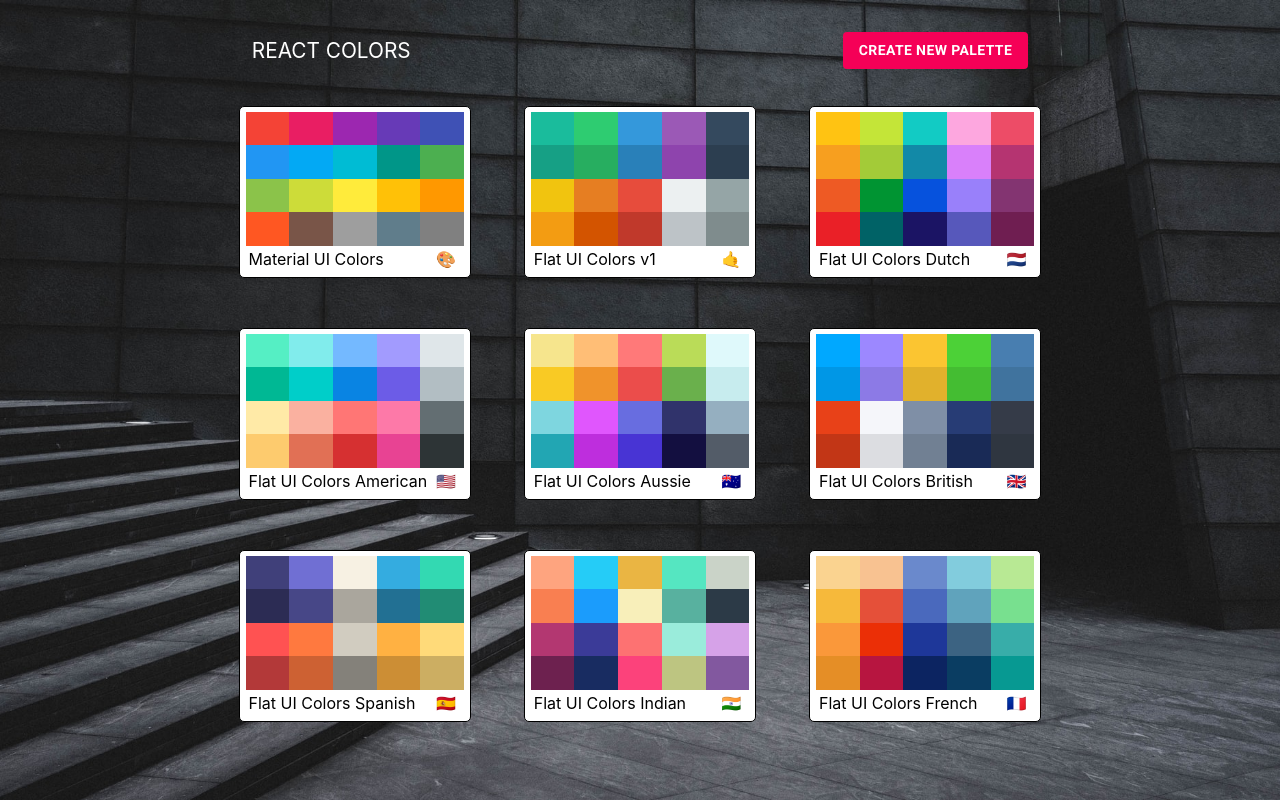
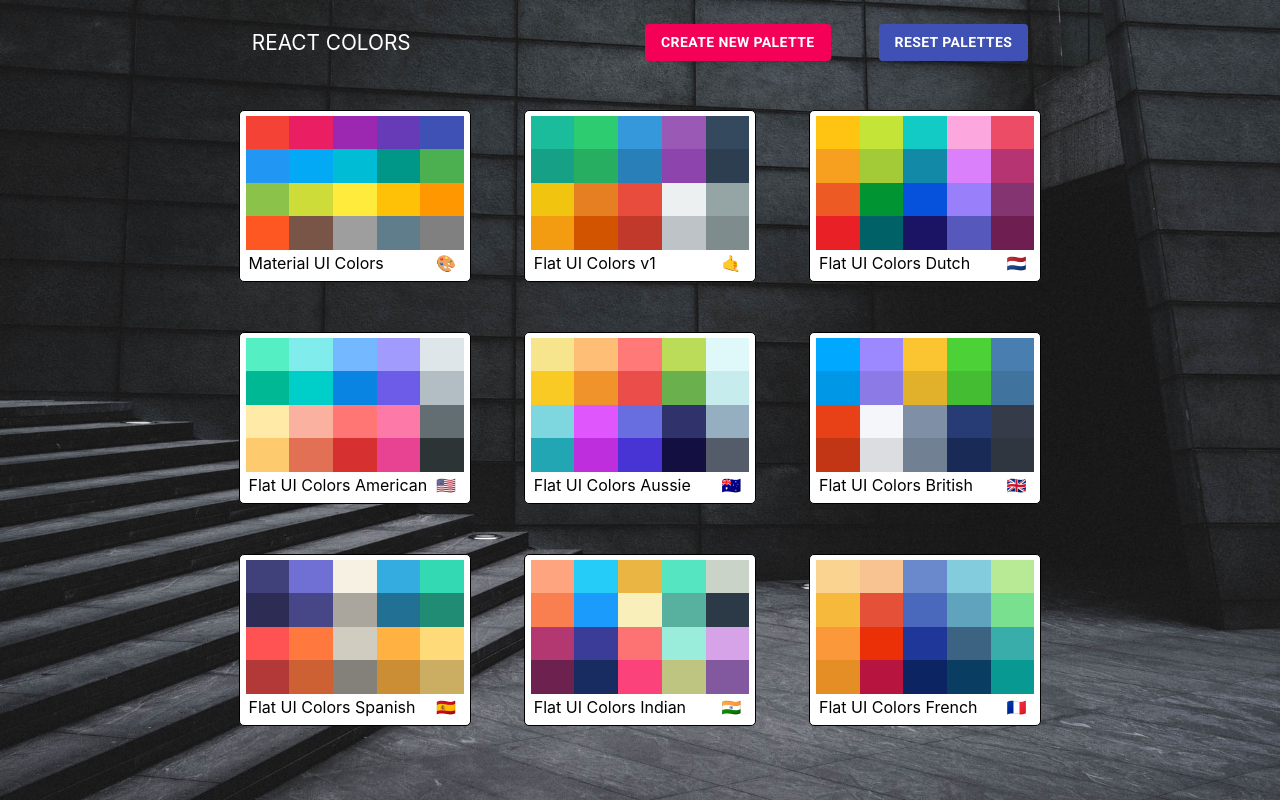
Before and after one commit to timven2004/Color-App, a React (Create React App) app: page / in a window 1280 px wide. Built offline with nearby package versions, Linux system fonts and the light colour scheme; the HTML template or start-up script is replaced by a standard one.

Commit message:
Used localStorage to store palettes

```diff
--- a/src/App.js
+++ b/src/App.js
@@ -12,16 +12,28 @@ import NewPaletteForm from "./NewPaletteForm.js";
 
 class App extends Component{
 	constructor(props){
-		super(props)
+		super(props);
+		const savedPalettes = JSON.parse(window.localStorage.getItem("existingPalettes"));
 		this.state={
-			existingPalettes: seedColors
+			existingPalettes: savedPalettes||seedColors
 		}
 		this.savePalette=this.savePalette.bind(this);
+		this.seedingPalettes=this.seedingPalettes.bind(this);
+
+this.syncLocalStorage=this.syncLocalStorage.bind(this);
 	}
 
 	savePalette(newPalette){
 		console.log(newPalette);
-		this.setState((prevState)=>({existingPalettes: [...prevState.existingPalettes, newPalette]}))
+		this.setState((prevState)=>({existingPalettes: [...prevState.existingPalettes, newPalette]}),this.syncLocalStorage)
+	}
+
+	seedingPalettes(){
+this.setState({existingPalettes:seedColors},this.syncLocalStorage);
+	}
+
+	syncLocalStorage(){
+		window.localStorage.setItem("existingPalettes",JSON.stringify(this.state.existingPalettes))
 	}
 
 	render(){
@@ -31,7 +43,7 @@ class App extends Component{
 
 			<Switch>
 			<Route exact path="/">
-				<ShowAllPalettes existingPalettes={this.state.existingPalettes}/>
+				<ShowAllPalettes existingPalettes={this.state.existingPalettes} seedingPalettes={this.seedingPalettes}/>
 			</Route>
 
 			<Route exact path="/palette/new"
--- a/src/NewPaletteForm.js
+++ b/src/NewPaletteForm.js
@@ -125,13 +125,13 @@ const styles = theme => ({
 		height:"90%"
 	},
 	colorPicker:{
-		width:"95% !important",
-		marginTop:"2rem"
+		width:"90% !important",
+		marginTop:"1rem"
 	},
 	addColorBtn:{
 		width:"100%",
 		marginTop:"10px !important",
-		height:"100px !important",
+		height:"90px !important",
 		fontSize:"2rem"
 	},
 	ValidatorForm:{
@@ -354,7 +354,7 @@ addEmoji(selected){
 
           <Divider />
 			<div className={classes.drawerContainer}>
-			<Typography variant="h4">
+			<Typography variant="h5">
 				Design Your Palette
 			</Typography>
 			<div className={classes.twoBtns}>
--- a/src/ShowAllPalettes.js
+++ b/src/ShowAllPalettes.js
@@ -14,6 +14,7 @@ bodyOfPage:{
 	width:"100vw",
 	height:"100%",
 	minHeight:"100vh",
+	maxWidth: "100%",
 	backgroundImage: "url('/backgroundPicture.jpg')",
 	backgroundColor: "grey",
 	backgroundPosition: "center",
@@ -30,7 +31,7 @@ container: {
 	alignItems:"center",
 	width: "66.6%",
 	maxWidth:"900px",
-	marginTop:"20px",
+	marginTop:"0px",
 },
 eachItem:{
 	width: "230px",
@@ -70,7 +71,15 @@ nav:{
 		fontSize: "1.3rem",
 		color:"white",
 	}
-}
+},
+	twoButtons:{
+		display: "flex",
+		"& button":{
+			marginLeft:"10px",
+			maxHeight:"40px"
+		},
+		alignItems:"center"
+	}
 
 }
 
@@ -87,11 +96,16 @@ function ShowAllPalettes(props){
 		<div className={classes.container}>
 			<nav className={classes.nav}>
 				<div>React Colors</div>
-				<Link to="/palette/new" className>
+				<div className={classes.twoButtons}>
+				<Link to="/palette/new" >
 					<Button variant="contained" color="secondary" disableElevation>
  					 Create New Palette
 					</Button>
 				</Link>
+					<Button variant="contained" color="primary" disableElevation onClick={props.seedingPalettes}>
+ 					 Reset Palettes
+					</Button>
+				</div>
 			</nav>
 			<div className={classes.ListOfPalettesContainer}>
 				{props.existingPalettes.map((palette,index)=>(
```
